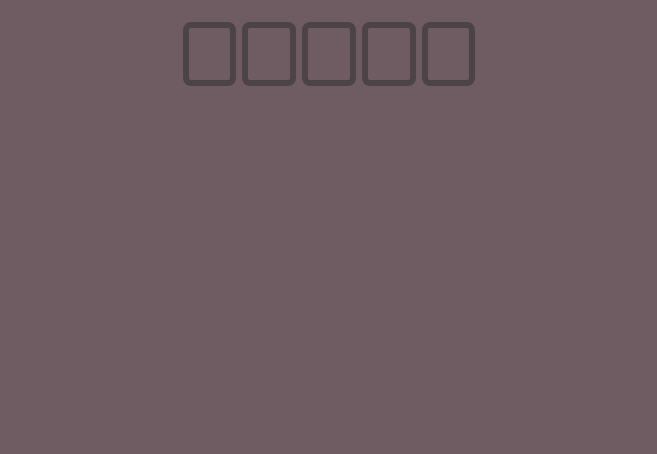
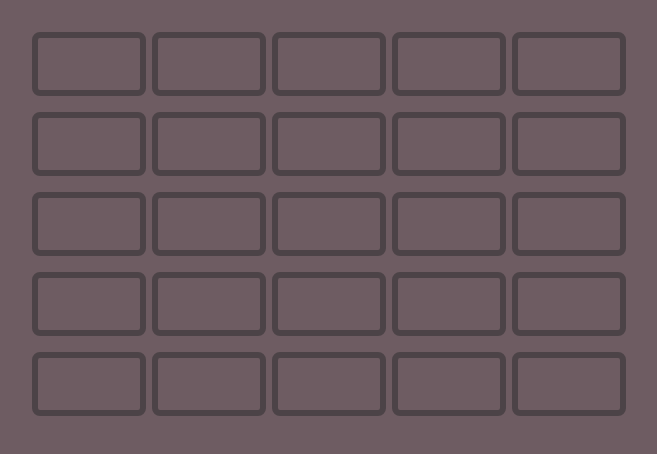
Before and after one commit to Otavig/Termo-infinity, a plain HTML site: page index.html in a window 1280 px wide. Shown: the part 60-514 px from the top of the page, without its empty margins (311-968 px from the left). Drawn offline with Linux system fonts and the light colour scheme.

Commit message:
Organização no css

```diff
--- a/css/style.css
+++ b/css/style.css
@@ -1,38 +1,46 @@
-*{
-    margin: 0px;
-    padding: 0px;
+/* Reset básico */
+* {
+    margin: 0;
+    padding: 0;
     box-sizing: border-box;
     font-family: 'Franklin Gothic Medium', 'Arial Narrow', Arial, sans-serif;
 }
 
-:root{
+/* Variáveis globais */
+:root {
     --color-fundo: #6e5c62;
     --color-normal: #4c4347;
     --color-acerto: #3aa394;
     --color-quase: #d3ad69;
 }
 
-body{
+/* Corpo da página */
+body {
     background-color: var(--color-fundo);
 }
 
+/* Cabeçalho */
 .head {
     text-align: center;
     color: white;
-    margin-bottom: 2%;
-    margin-top: 1%;
+    margin: 1% 0 2%;
     font-size: 120%;
 }
 
-.list-input-digit{
+/* Contêiner de entrada */
+.list-input-digit {
     display: flex;
-    justify-content: center;
-    flex-direction: row;
-    flex-wrap: wrap;
-    gap: 6px;
+    flex-wrap: wrap; /* Permite que os elementos quebrem para uma nova linha */
+    gap: 6px; /* Espaço entre os inputs */
+    justify-content: center; /* Centraliza os inputs dentro do contêiner */
+    width: 100%; /* Ocupa toda a largura da página */
+    max-width: 600px; /* Limita a largura máxima do contêiner */
+    margin: 0 auto; /* Centraliza o contêiner horizontalmente */
+}
 
-    & input{
-        width: 4.2%;
+.list-input-digit input {
+    flex: 1 1 calc(20% - 6px); /* Cada input ocupa 20% do espaço disponível menos o gap */
+    max-width: calc(20% - 6px); /* Garante que a largura máxima seja proporcional */
     height: 8vh;
     background-color: var(--color-fundo);
     border: 6.5px solid var(--color-normal);
@@ -42,5 +50,5 @@ body{
     text-transform: uppercase;
     font-weight: bold;
     font-size: 150%;
+    margin-top: 10px;
 }
-}
--- a/index.html
+++ b/index.html
@@ -21,7 +21,7 @@
                 <input type="text" id="tentativa1 inp4" maxlength="1">
                 <input type="text" id="tentativa1 inp5" maxlength="1">
 
-                <!-- <input type="text" id="tentativa1 inp1" maxlength="1">
+                <input type="text" id="tentativa1 inp1" maxlength="1">
                 <input type="text" id="tentativa1 inp2" maxlength="1">
                 <input type="text" id="tentativa1 inp3" maxlength="1">
                 <input type="text" id="tentativa1 inp4" maxlength="1">
@@ -43,11 +43,14 @@
                 <input type="text" id="tentativa1 inp2" maxlength="1">
                 <input type="text" id="tentativa1 inp3" maxlength="1">
                 <input type="text" id="tentativa1 inp4" maxlength="1">
-                <input type="text" id="tentativa1 inp5" maxlength="1"> -->
+                <input type="text" id="tentativa1 inp5" maxlength="1">
             </div>
-
+        </div>
+    </main>
+    <footer>
+        <div class="keyboard">
 
         </div>
-    </main>
+    </footer>
 </body>
 </html>
```
Lines whose indentation alone changed are shown as unchanged.
